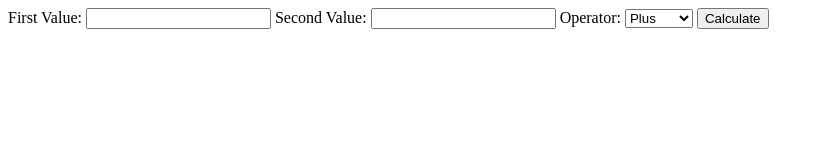
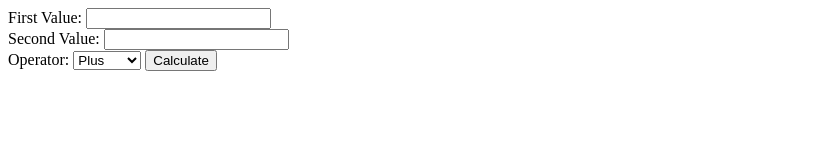
Before and after one commit to rykie-prog/Simple-Calculator, a plain HTML site: page index.html in a window 1280 px wide. Shown: the whole page, without its empty margins (0-824 px from the left). Drawn offline with Linux system fonts and the light colour scheme.

Commit message:
calculator

```diff
--- a/index.html
+++ b/index.html
@@ -6,8 +6,8 @@
     </head>
     <body>
         <form>
-       First Value: <input type="text" id="value1">
-       Second Value: <input type="text" id="value2">
+       First Value: <input type="text" id="value1"><br/>
+       Second Value: <input type="text" id="value2"><br/>
        Operator: <select id="operator">
            <option value="add">Plus</option>
            <option value="min">Minus</option>
```
